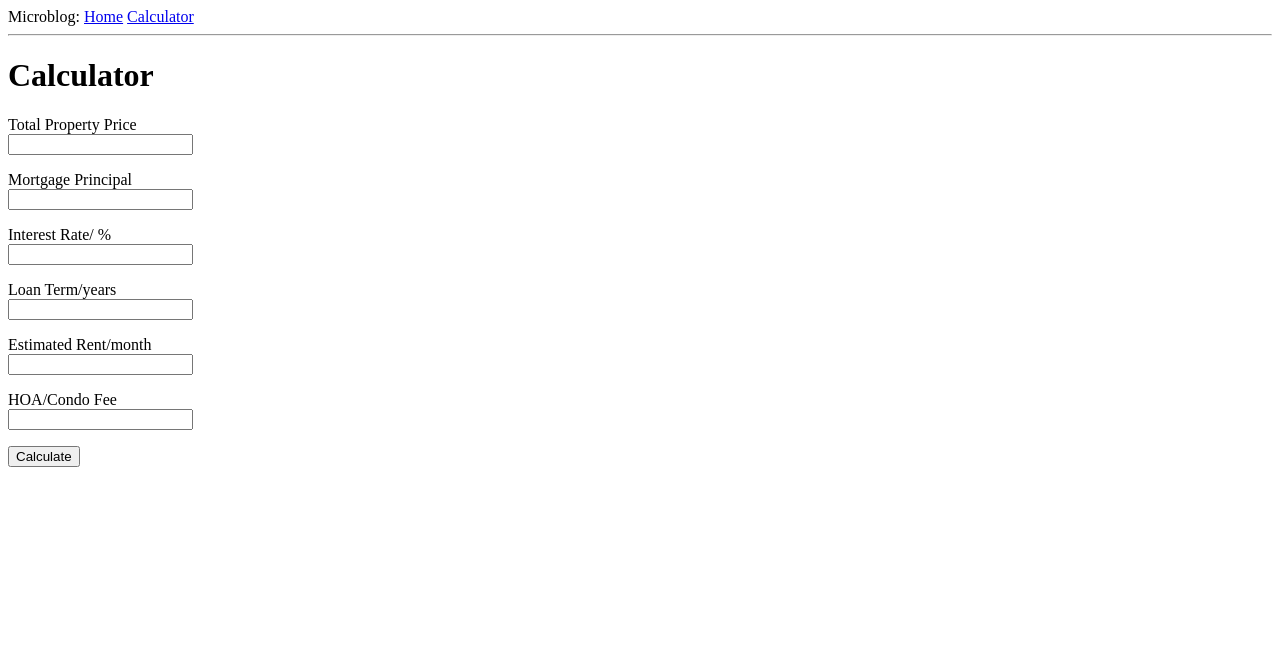
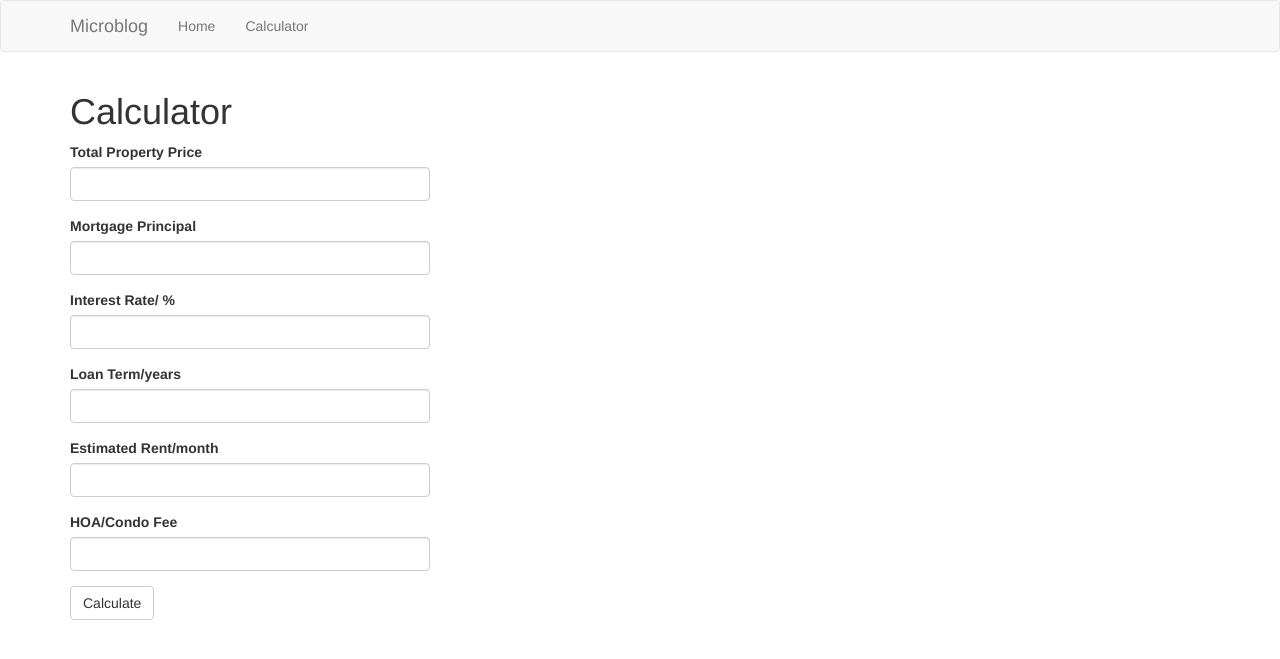
Before and after one commit to Turquoisess/calculator, a Flask app: page /calculator in a window 1280 px wide. Shown: the top 659 px of the page. Run offline with Flask 2, Linux system fonts and the light colour scheme; some libraries are stand-ins or nearby versions.

Commit message:
face lift

```diff
--- a/app/__init__.py
+++ b/app/__init__.py
@@ -1,7 +1,9 @@
 from flask import Flask
 from config import Config
+from flask_bootstrap import Bootstrap
 
 app = Flask(__name__)
 app.config.from_object(Config)
+bootstrap = Bootstrap(app)
 
 from app import routes
--- a/app/templates/base.html
+++ b/app/templates/base.html
@@ -1,27 +1,43 @@
-<html>
-<head>
+{% extends 'bootstrap/base.html' %}
+
+{% block title %}
 {% if title %}
-<title>{{ title }} - microblog</title>
-{% else %}
-<title>microblog</title>
-{% endif %}
-</head>
-<body>
-<div>
-Microblog:
-<a href="{{ url_for('index') }}">Home</a>
-<a href="{{ url_for('calculator') }}">Calculator</a>
+{{ title }} - Microblog{% else %}Welcome to Microblog{% endif %}
+{% endblock %}
+
+{% block navbar %}
+	<nav class="navbar navbar-default">
+		<div class="container">
+			<div class="navbar-header">
+				<button type="button" class="navbar-toggle collapsed" data-toggle="collapse" data-target="#bs-example-navbar-collapse-1" aria-expanded="false">
+					<span class="sr-only">Toggle navigation</span>
+					<span class="icon-bar"></span>
+					<span class="icon-bar"></span>
+					<span class="icon-bar"></span>
+				</button>
+				<a class="navbar-brand" href="{{ url_for('index') }}">Microblog</a>
 			</div>
-<hr>
+			<div class="collapse navbar-collapse" id="bs-example-navbr-collapse-1">
+				<ul class="nav navbar-nav">
+					<li><a href="{{ url_for('index') }}">Home</a></li>
+					<li><a href="{{ url_for('calculator') }}">Calculator</a></li>
+				</ul>
+			</div>
+		</div>
+	</nav>
+{% endblock %}
+
+{% block content %}
+	<div class="container">
 		{% with messages = get_flashed_messages() %}
 		{% if messages %}
-<ul>
 			{% for message in messages %}
-<li>{{ message }}</li>
+			<div class="alert alert-info" role="alert">{{ message }}</div>
 			{% endfor %}
-</ul>
 		{% endif %}
 		{% endwith %}
-{% block content %}{% endblock %}
-</body>
-</html>
+
+		{# application content needs to be provided in the app_content block #}
+		{% block app_content %}{% endblock %}
+	</div>
+{% endblock %}
--- a/app/templates/calculator.html
+++ b/app/templates/calculator.html
@@ -1,51 +1,11 @@
 {% extends "base.html" %}
+{% import 'bootstrap/wtf.html' as wtf %}
 
-{% block content %}
-<h1>Calculator</h1>
-<form action="" method="post" novalidate>
-{{ form.hidden_tag() }}
-<p>
-{{ form.price.label }}<br>
-{{ form.price(size=32) }}<br>
-{% for error in form.price.errors %}
-<span style="color: red;">[{{ error }}]</span>
-{% endfor %}
-</p>
-<p>
-{{ form.principal.label }}<br>
-{{ form.principal(size=32) }}<br>
-{% for error in form.principal.errors %}
-<span style="color: red;">[{{ error }}]</span>
-{% endfor %}
-</p>
-<p>
-{{ form.interest_rate.label }}<br>
-{{ form.interest_rate(size=32) }}<br>
-{% for error in form.interest_rate.errors %}
-<span style="color: red;">[{{ error }}]</span>
-{% endfor %}
-</p>
-<p>
-{{ form.loan_term.label }}<br>
-{{ form.loan_term(size=32) }}<br>
-{% for error in form.loan_term.errors %}
-<span style="color: red;">[{{ error }}]</span>
-{% endfor %}
-</p>
-<p>
-{{ form.rent.label }}<br>
-{{ form.rent(size=32) }}<br>
-{% for error in form.rent.errors %}
-<span style="color: red;">[{{ error }}]</span>
-{% endfor %}
-</p>
-<p>
-{{ form.hoa.label }}<br>
-{{ form.hoa(size=32) }}<br>
-{% for error in form.hoa.errors %}
-<span style="color: red;">[{{ error }}]</span>
-{% endfor %}
-</p>
-<p>{{ form.submit() }}</p>
-</form>
+{% block app_content %}
+	<h1>Calculator</h1>
+	<div class="row">
+		<div class="col-md-4">
+			{{ wtf.quick_form(form) }}
+		</div>
+	</div>
 {% endblock %}
--- a/requirements.txt
+++ b/requirements.txt
@@ -1,9 +1,12 @@
 click==7.1.2
+dominate==2.5.1
 Flask==1.1.2
+Flask-Bootstrap==3.3.7.1
 Flask-WTF==0.14.3
 gunicorn==20.0.4
 itsdangerous==1.1.0
 Jinja2==2.11.2
 MarkupSafe==1.1.1
+visitor==0.1.3
 Werkzeug==1.0.1
 WTForms==2.3.1
```
Also changed, not shown: app/templates/index.html (+10 -5 lines). Lines whose indentation alone changed are shown as unchanged.
